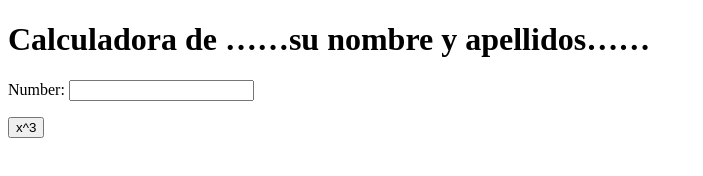
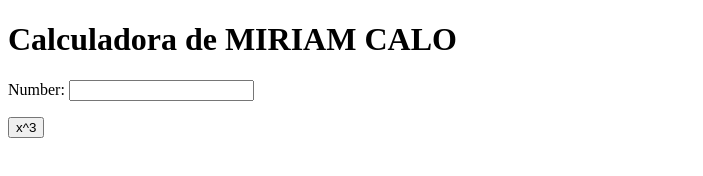
Before and after one commit to Miriam16/my_calculator, a plain HTML site: page index.html in a window 1280 px wide. Shown: the whole page, without its empty margins (0-703 px from the left). Drawn offline with Linux system fonts and the light colour scheme.

Commit message:
Agregue Nombre

```diff
--- a/index.html
+++ b/index.html
@@ -5,7 +5,7 @@
 		<meta charset="utf-8">
 	</head>
 	<body>
-		<h1>Calculadora de ……su nombre y apellidos……</h1>
+		<h1>Calculadora de MIRIAM CALO</h1>
 		Number:
 		<input type="text" id="n1">
 		<p>
```
